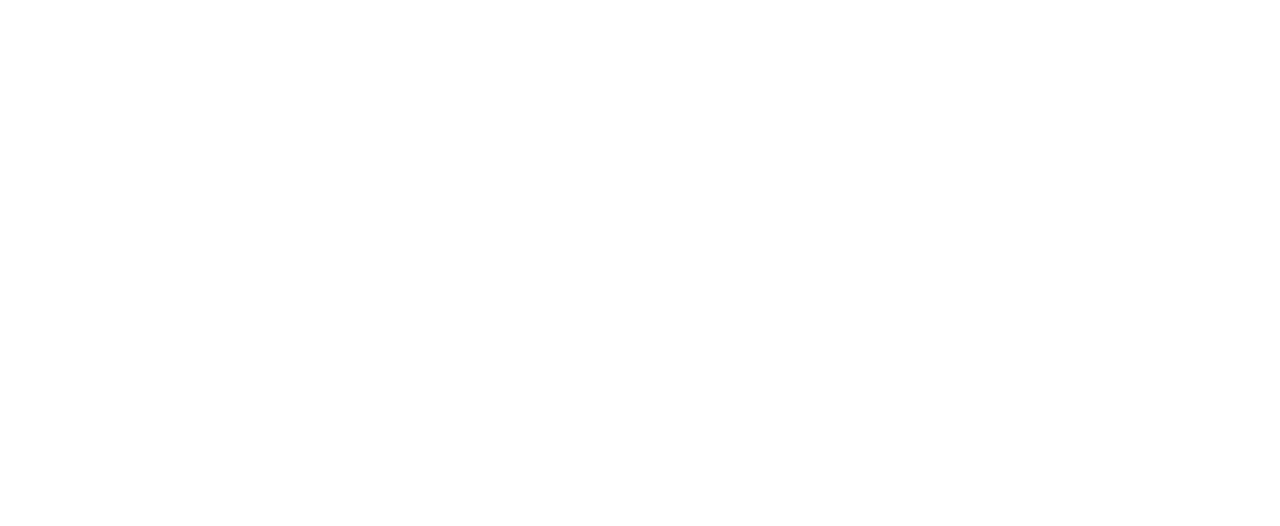
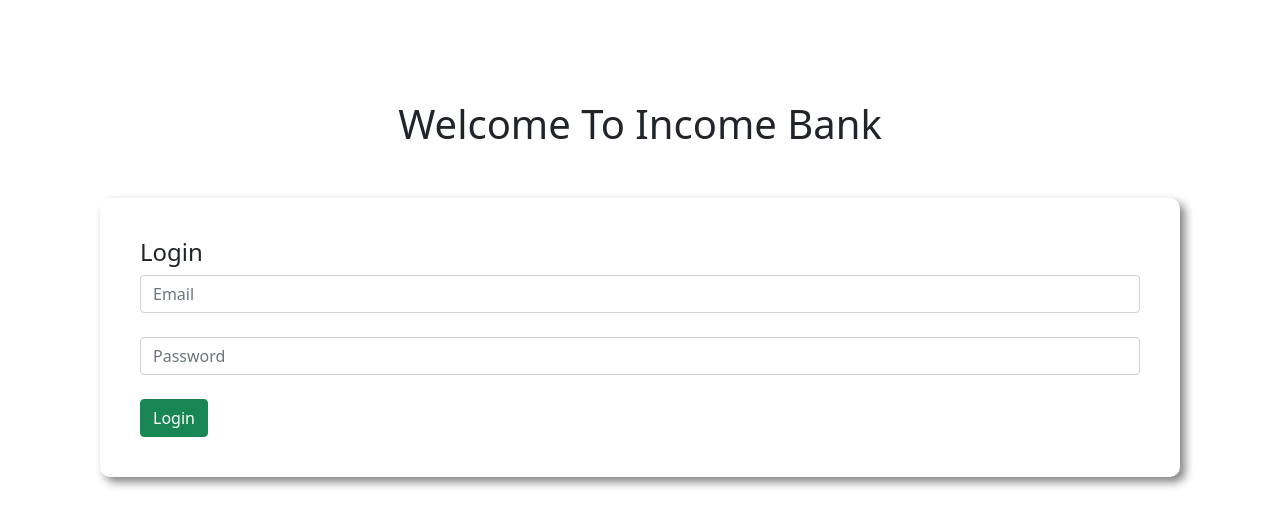
Before and after one commit to abdurrahman16/Income-Bank, a plain HTML site: page index.html in a window 1280 px wide. Drawn offline with nearby package versions, Linux system fonts and the light colour scheme.

Commit message:
Javascript project

```diff
--- a/index.html
+++ b/index.html
@@ -4,9 +4,25 @@
     <meta charset="UTF-8">
     <meta name="viewport" content="width=device-width, initial-scale=1.0">
     <title>Income Bank</title>
+    <link rel="stylesheet" href="style.css">
+    <link href="https://cdn.jsdelivr.net/npm/bootstrap@5.0.0-beta1/dist/css/bootstrap.min.css" rel="stylesheet" integrity="sha384-giJF6kkoqNQ00vy+HMDP7azOuL0xtbfIcaT9wjKHr8RbDVddVHyTfAAsrekwKmP1" crossorigin="anonymous">
 </head>
 <body>
 
+<div id="login-area">
+    <h1 class="text-center">Welcome To Income Bank</h1>
+    <div class="submit-area">
+        <h4>Login</h4>
+        <input type="text" placeholder="Email" class="form-control">
+        <br>
+        <input type="password" class="form-control" placeholder="Password">
+        <br>
+        <button id="login" class="btn btn-success">Login</button>
+    </div>
+</div>
+<div id="transaction-area">
+    <h1 class="text-center">Transaction Area</h1>
+</div>
 
 <script src="project.js"></script>
 </body>
--- a/project.js
+++ b/project.js
@@ -1 +1,9 @@
-console.log('animal count');
+const loginButton= document.getElementById('login');
+loginButton.addEventListener("click", function(){
+   const loginArea = document.getElementById('login-area');
+   loginArea.style.display='none';
+
+   const transactionArea = document.getElementById('transaction-area');
+   transactionArea.style.display='block';
+
+});
--- /dev/null
+++ b/style.css
@@ -0,0 +1,13 @@
+body{
+    padding: 100px;
+}
+.submit-area{
+margin-top: 50px;
+border-radius: 10px;
+box-shadow: 5px 5px 10px gray;
+padding: 40px;
+}
+
+#transaction-area{
+    display: none;
+}
```
